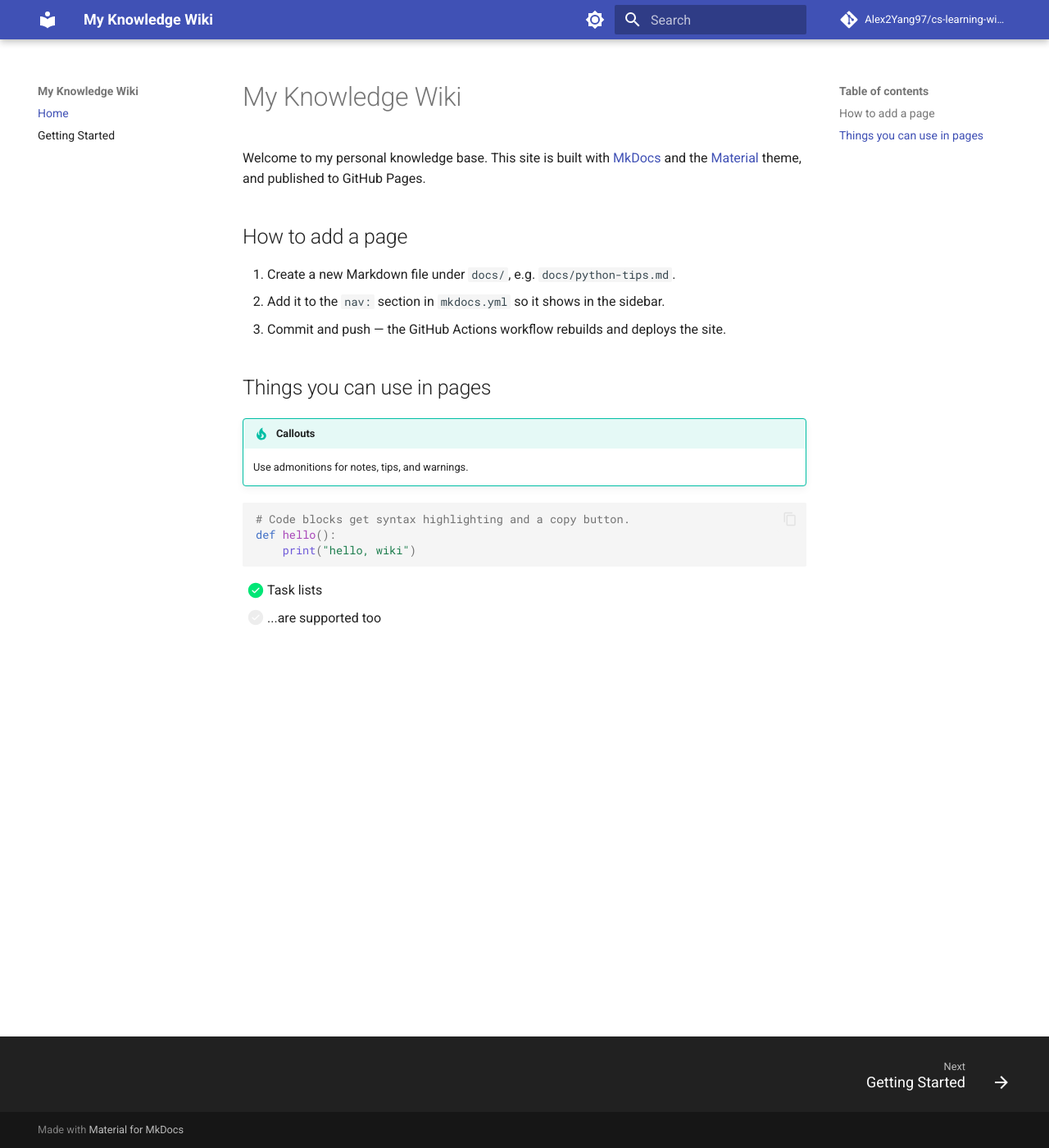
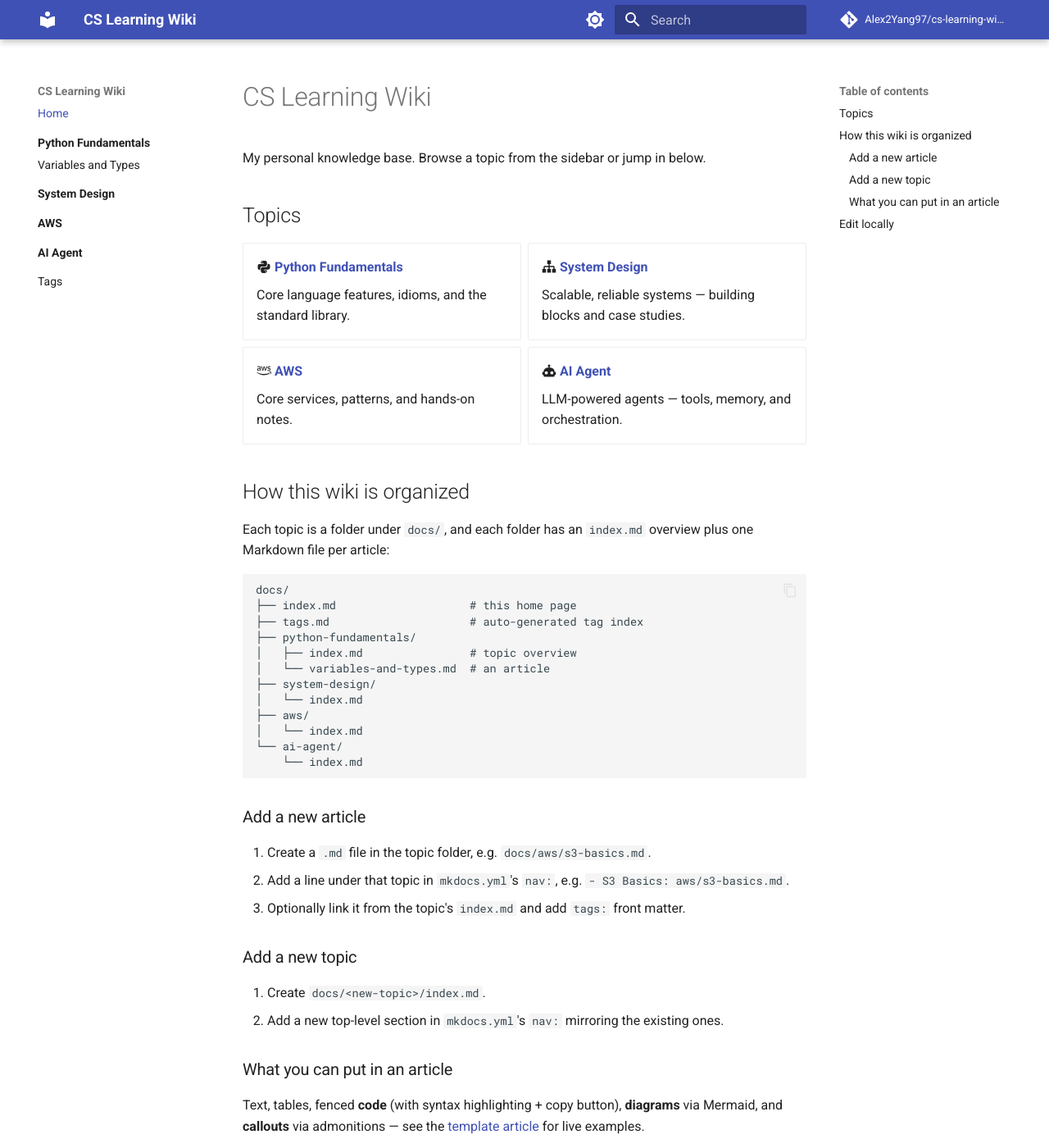
Before and after one commit to Alex2Yang97/cs-learning-wiki, an MkDocs documentation site: the page built from docs/index.md, in a window 1280 px wide and 1400 px high. Shown: the whole window at 82% size. Built offline with MkDocs 1.6.1 and Material for MkDocs 9.7.7, drawn with Linux system fonts in a browser that asks for light colours; comment, search, counter and statistics services are not loaded; some of the changed text lies outside the part shown.

Commit message:
Restructure wiki into topic folders with diagrams and tags
- Topic-per-folder layout: python-fundamentals, system-design, aws, ai-agent
- Each topic has an index landing page; sidebar nav grouped by topic
- Enable Mermaid diagrams, tag index, and Material grid cards on home
- Add a template article demonstrating text/diagram/code/callouts/tags

Co-Authored-By: Claude Opus 4.8 (1M context) <noreply@anthropic.com>

````diff
--- a/docs/index.md
+++ b/docs/index.md
@@ -1,26 +1,72 @@
-# My Knowledge Wiki
+# CS Learning Wiki
 
-Welcome to my personal knowledge base. This site is built with
-[MkDocs](https://www.mkdocs.org/) and the
-[Material](https://squidfunk.github.io/mkdocs-material/) theme, and published
-to GitHub Pages.
+My personal knowledge base. Browse a topic from the sidebar or jump in below.
 
-## How to add a page
+## Topics
 
-1. Create a new Markdown file under `docs/`, e.g. `docs/python-tips.md`.
-2. Add it to the `nav:` section in `mkdocs.yml` so it shows in the sidebar.
-3. Commit and push — the GitHub Actions workflow rebuilds and deploys the site.
+<div class="grid cards" markdown>
 
-## Things you can use in pages
+- :material-language-python: **[Python Fundamentals](python-fundamentals/index.md)**
 
-!!! tip "Callouts"
-    Use admonitions for notes, tips, and warnings.
+    Core language features, idioms, and the standard library.
 
-```python
-# Code blocks get syntax highlighting and a copy button.
-def hello():
-    print("hello, wiki")
+- :material-sitemap: **[System Design](system-design/index.md)**
+
+    Scalable, reliable systems — building blocks and case studies.
+
+- :fontawesome-brands-aws: **[AWS](aws/index.md)**
+
+    Core services, patterns, and hands-on notes.
+
+- :material-robot: **[AI Agent](ai-agent/index.md)**
+
+    LLM-powered agents — tools, memory, and orchestration.
+
+</div>
+
+## How this wiki is organized
+
+Each topic is a folder under `docs/`, and each folder has an `index.md` overview
+plus one Markdown file per article:
+
+```
+docs/
+├── index.md                    # this home page
+├── tags.md                     # auto-generated tag index
+├── python-fundamentals/
+│   ├── index.md                # topic overview
+│   └── variables-and-types.md  # an article
+├── system-design/
+│   └── index.md
+├── aws/
+│   └── index.md
+└── ai-agent/
+    └── index.md
 ```
 
-- [x] Task lists
-- [ ] ...are supported too
+### Add a new article
+
+1. Create a `.md` file in the topic folder, e.g. `docs/aws/s3-basics.md`.
+2. Add a line under that topic in `mkdocs.yml`'s `nav:`, e.g.
+   `      - S3 Basics: aws/s3-basics.md`.
+3. Optionally link it from the topic's `index.md` and add `tags:` front matter.
+
+### Add a new topic
+
+1. Create `docs/<new-topic>/index.md`.
+2. Add a new top-level section in `mkdocs.yml`'s `nav:` mirroring the existing ones.
+
+### What you can put in an article
+
+Text, tables, fenced **code** (with syntax highlighting + copy button),
+**diagrams** via Mermaid, and **callouts** via admonitions — see the
+[template article](python-fundamentals/variables-and-types.md) for live examples.
+
+## Edit locally
+
+```bash
+source .venv/bin/activate
+mkdocs serve        # http://127.0.0.1:8000, live-reloads as you edit
+```
+
+Push to `main` and GitHub Actions rebuilds and deploys automatically.
--- a/mkdocs.yml
+++ b/mkdocs.yml
@@ -1,7 +1,5 @@
-site_name: My Knowledge Wiki
-site_description: A personal knowledge base.
-# After you create the GitHub repo, set these to your real values.
-# site_url drives the canonical URL; repo_url adds the "edit / view source" links.
+site_name: CS Learning Wiki
+site_description: A personal knowledge base on Python, System Design, AWS, AI Agents, and more.
 site_url: https://Alex2Yang97.github.io/cs-learning-wiki/
 repo_url: https://github.com/Alex2Yang97/cs-learning-wiki
 repo_name: Alex2Yang97/cs-learning-wiki
@@ -13,6 +11,8 @@ theme:
     - navigation.tracking    # URL updates with the active anchor
     - navigation.top         # back-to-top button
     - navigation.footer      # prev/next links
+    - navigation.indexes     # a section's index.md becomes its landing page
+    - navigation.sections    # render top-level topics as grouped sections
     - search.suggest         # autocomplete in search
     - search.highlight       # highlight matches on the page
     - content.code.copy      # copy button on code blocks
@@ -36,20 +36,46 @@ theme:
 
 markdown_extensions:
   - admonition              # note/warning/tip callout boxes
+  - attr_list               # needed for grid cards / button styling
+  - md_in_html              # needed for grid cards
   - pymdownx.details        # collapsible callouts
-  - pymdownx.superfences    # nested code blocks + diagrams
+  - pymdownx.emoji:         # :material-xxx: icon shortcodes
+      emoji_index: !!python/name:material.extensions.emoji.twemoji
+      emoji_generator: !!python/name:material.extensions.emoji.to_svg
   - pymdownx.highlight:
       anchor_linenums: true
   - pymdownx.inlinehilite
   - pymdownx.tasklist:
       custom_checkbox: true
+  - tables
   - toc:
       permalink: true       # clickable header anchors
+  # superfences powers both nested code blocks and Mermaid diagrams
+  - pymdownx.superfences:
+      custom_fences:
+        - name: mermaid
+          class: mermaid
+          format: !!python/name:pymdownx.superfences.fence_code_format
 
 plugins:
   - search
+  - tags                     # tag index is rendered wherever the
+                             # <!-- material/tags --> marker appears (docs/tags.md)
 
-# Sidebar navigation. Add pages here as you create them under docs/.
+# Sidebar navigation.
+# To add a NEW ARTICLE: create the .md file under the topic folder, then add a
+#   "  - Title: <folder>/<file>.md" line under that topic below.
+# To add a NEW TOPIC: create docs/<new-topic>/index.md, then add a new top-level
+#   section here mirroring the ones below.
 nav:
   - Home: index.md
-  - Getting Started: getting-started.md
+  - Python Fundamentals:
+      - python-fundamentals/index.md
+      - Variables and Types: python-fundamentals/variables-and-types.md
+  - System Design:
+      - system-design/index.md
+  - AWS:
+      - aws/index.md
+  - AI Agent:
+      - ai-agent/index.md
+  - Tags: tags.md
````
Also changed, not shown: docs/ai-agent/index.md (added, +9 -0 lines), docs/aws/index.md (added, +9 -0 lines), docs/getting-started.md (deleted, +0 -21 lines), docs/python-fundamentals/index.md (added, +13 -0 lines), docs/python-fundamentals/variables-and-types.md (added, +57 -0 lines), docs/system-design/index.md (added, +9 -0 lines), docs/tags.md (added, +7 -0 lines).
